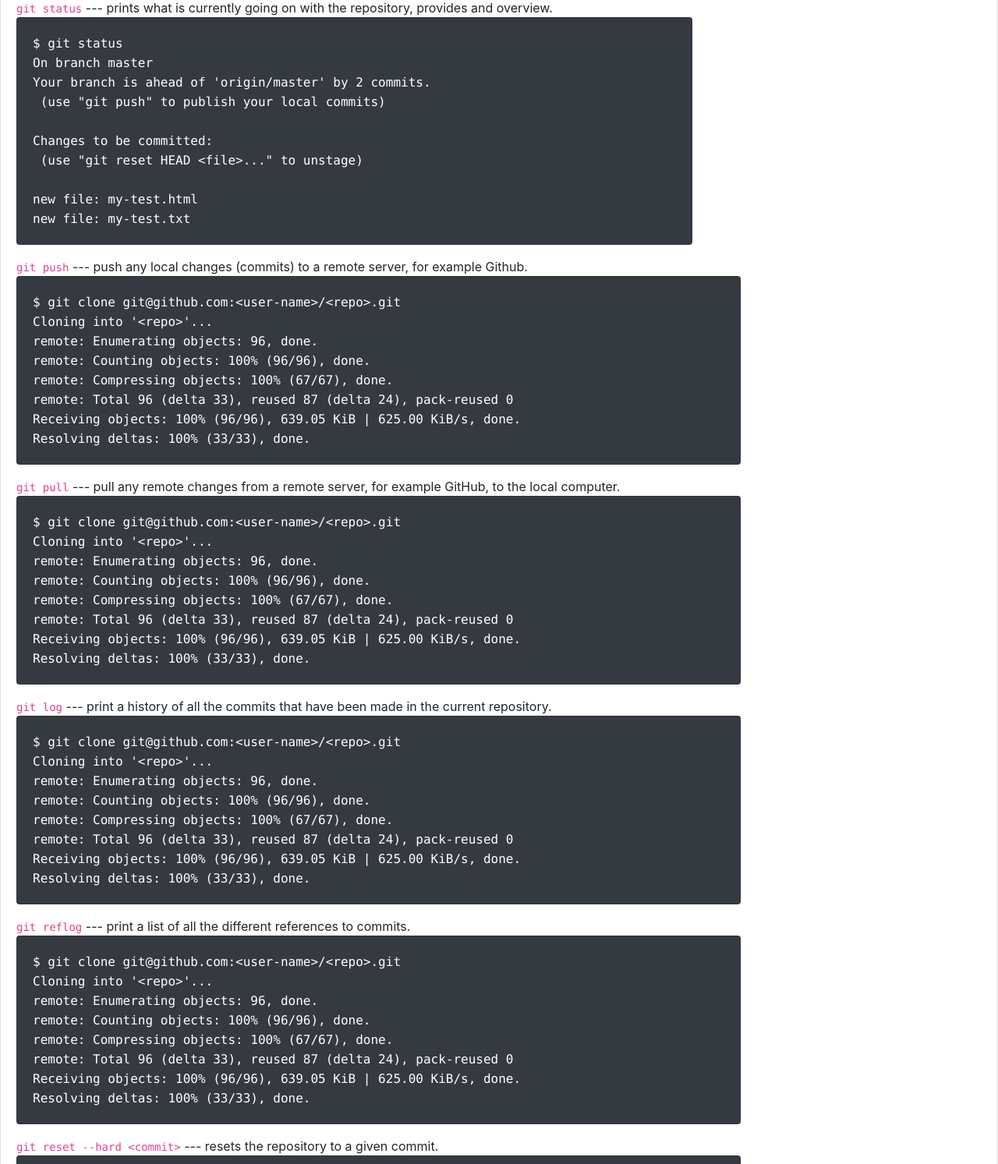
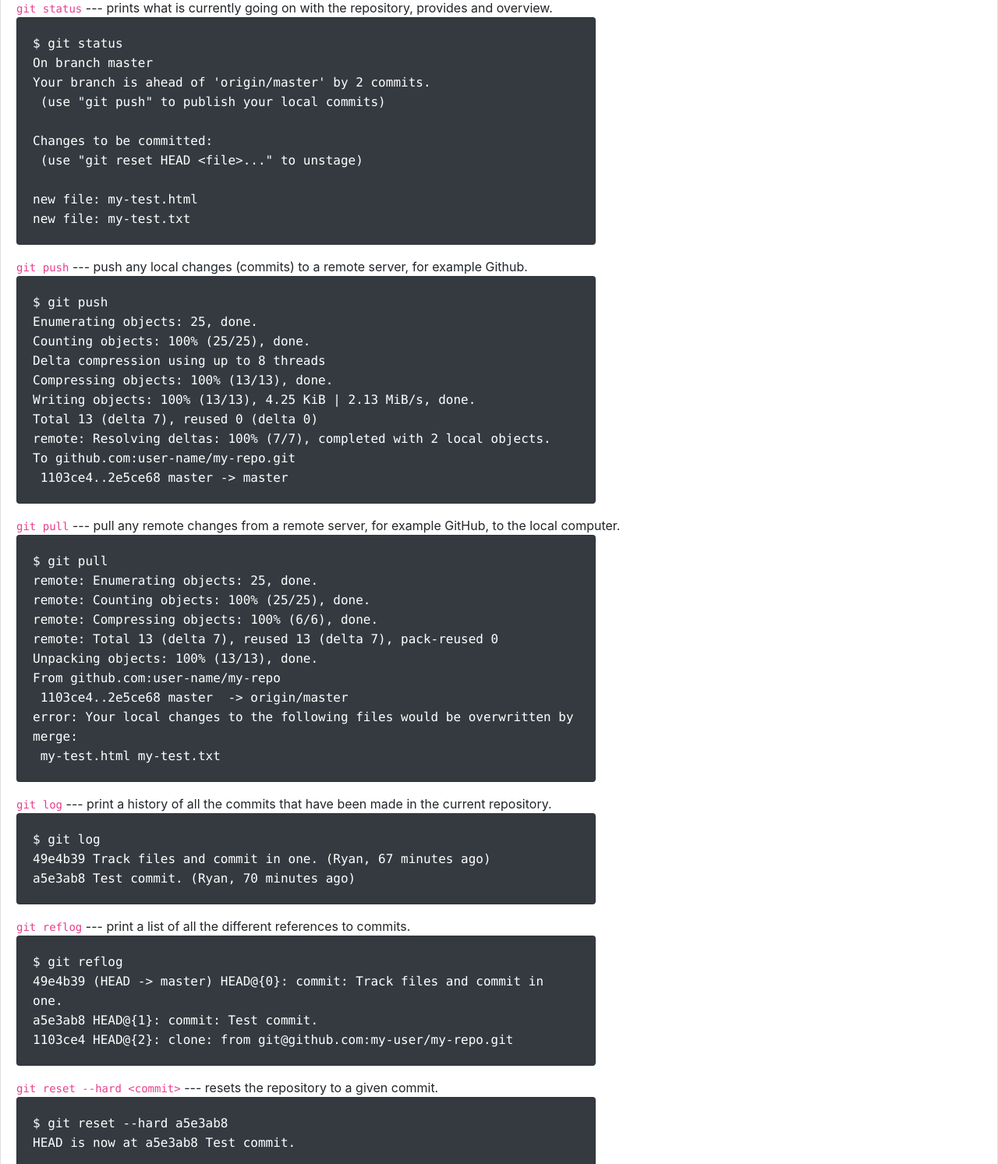
Before and after one commit to ryanleonbutler/cs50w2020, a plain HTML site: page project0/git.html in a window 1280 px wide. Shown: the part 1307-2800 px from the top of the page at 78% size. Drawn offline with nearby package versions, Linux system fonts and the light colour scheme.

Commit message:
Updates to Project0.

```diff
--- a/project0/css/style.scss
+++ b/project0/css/style.scss
@@ -28,6 +28,10 @@ $default-blue: #007bff;
   }
 }
 
+.body {
+  padding-top: 70px;
+}
+
 .table img {
   border-radius: 8px;
   width: 33px;
--- a/project0/git.html
+++ b/project0/git.html
@@ -10,6 +10,8 @@
 </head>
 
 <nav class="navbar navbar-expand-lg navbar-dark"  style="background-color: #212529;">
+    <div class="container">
+        <div class="container-fluid">
             <div class="collapse navbar-collapse" id="navbarText">
                 <ul class="navbar-nav mr-auto">
                     <li class="nav-item"><a class="nav-link" href="index.html">Home<span class="sr-only">(current)</span></a></li>
@@ -22,6 +24,8 @@
                 <span class="navbar-text">
                     Dev Notes
                 </span>
+            </div>
+        </div>
     </div>
 </nav>
 
@@ -45,7 +49,7 @@
         <div class="card-body">
             <h5 class="card-title">Commands</h5>
             <code>git clone &lt;url&gt;</code> --- connects to a repository stored on a server, for example GitHub, and downloads it locally.
-            <div class="card text-white bg-dark mb-3" style="max-width: 70%;">
+            <div class="card text-white bg-dark mb-3" style="max-width: 60%;">
                 <div class="card-body">
                     <p class="card-text">
                         <samp>
@@ -63,7 +67,7 @@
             </div>
 
             <code>git add &lt;filename(s)&gt;</code> --- adds files to the staging area to be included in the next commit.
-            <div class="card text-white bg-dark mb-3" style="max-width: 70%;">
+            <div class="card text-white bg-dark mb-3" style="max-width: 60%;">
                 <div class="card-body">
                     <p class="card-text">
                         <samp>
@@ -75,7 +79,7 @@
             </div>
 
             <code>git add -A</code> --- adds all files to the staging area to be tracked, without specifying their names.<br>
-            <div class="card text-white bg-dark mb-3" style="max-width: 70%;">
+            <div class="card text-white bg-dark mb-3" style="max-width: 60%;">
                 <div class="card-body">
                     <p class="card-text">
                         <samp>
@@ -88,7 +92,7 @@
             </div>
 
             <code>git commit -m &quot;message&quot;</code> --- takes a "snapshot" of the repository and saves it with a message about the changes.
-            <div class="card text-white bg-dark mb-3" style="max-width: 70%;">
+            <div class="card text-white bg-dark mb-3" style="max-width: 60%;">
                 <div class="card-body">
                     <p class="card-text">
                         <samp>
@@ -103,7 +107,7 @@
             </div>
 
             <code>git status</code> --- prints what is currently going on with the repository, provides and overview.<br>
-            <div class="card text-white bg-dark mb-3" style="max-width: 70%;">
+            <div class="card text-white bg-dark mb-3" style="max-width: 60%;">
                 <div class="card-body">
                     <p class="card-text">
                         <samp>
@@ -116,115 +120,98 @@
                             &nbsp;(use "git reset HEAD &lt;file&gt;..." to unstage)<br>
                             <br>
 	                        new file:   my-test.html<br>
-	                        new file:   my-test.txt<br>
+	                        new file:   my-test.txt
                         </samp>
                     </p>
                 </div>
             </div>
 
             <code>git push</code> --- push any local changes (commits) to a remote server, for example Github.<br>
-            <div class="card text-white bg-dark mb-3" style="max-width: 75%;">
+            <div class="card text-white bg-dark mb-3" style="max-width: 60%;">
                 <div class="card-body">
                     <p class="card-text">
                         <samp>
-                            $ git clone git@github.com:&lt;user-name&gt;/&lt;repo&gt;.git<br>
-                            Cloning into '&lt;repo&gt;'...<br>
-                            remote: Enumerating objects: 96, done.<br>
-                            remote: Counting objects: 100% (96/96), done.<br>
-                            remote: Compressing objects: 100% (67/67), done.<br>
-                            remote: Total 96 (delta 33), reused 87 (delta 24), pack-reused 0<br>
-                            Receiving objects: 100% (96/96), 639.05 KiB | 625.00 KiB/s, done.<br>
-                            Resolving deltas: 100% (33/33), done.<br>
+                            $ git push<br>
+                            Enumerating objects: 25, done.<br>
+                            Counting objects: 100% (25/25), done.<br>
+                            Delta compression using up to 8 threads<br>
+                            Compressing objects: 100% (13/13), done.<br>
+                            Writing objects: 100% (13/13), 4.25 KiB | 2.13 MiB/s, done.<br>
+                            Total 13 (delta 7), reused 0 (delta 0)<br>
+                            remote: Resolving deltas: 100% (7/7), completed with 2 local objects.<br>
+                            To github.com:user-name/my-repo.git<br>
+                            &nbsp;1103ce4..2e5ce68  master -> master
                         </samp>
                     </p>
                 </div>
             </div>
 
             <code>git pull</code> --- pull any remote changes from a remote server, for example GitHub, to the local computer.<br>
-            <div class="card text-white bg-dark mb-3" style="max-width: 75%;">
+            <div class="card text-white bg-dark mb-3" style="max-width: 60%;">
                 <div class="card-body">
                     <p class="card-text">
                         <samp>
-                            $ git clone git@github.com:&lt;user-name&gt;/&lt;repo&gt;.git<br>
-                            Cloning into '&lt;repo&gt;'...<br>
-                            remote: Enumerating objects: 96, done.<br>
-                            remote: Counting objects: 100% (96/96), done.<br>
-                            remote: Compressing objects: 100% (67/67), done.<br>
-                            remote: Total 96 (delta 33), reused 87 (delta 24), pack-reused 0<br>
-                            Receiving objects: 100% (96/96), 639.05 KiB | 625.00 KiB/s, done.<br>
-                            Resolving deltas: 100% (33/33), done.<br>
+                            $ git pull<br>
+                            remote: Enumerating objects: 25, done.<br>
+                            remote: Counting objects: 100% (25/25), done.<br>
+                            remote: Compressing objects: 100% (6/6), done.<br>
+                            remote: Total 13 (delta 7), reused 13 (delta 7), pack-reused 0<br>
+                            Unpacking objects: 100% (13/13), done.<br>
+                            From github.com:user-name/my-repo<br>
+                            &nbsp;1103ce4..2e5ce68  master &nbsp;-> origin/master<br>
+                            error: Your local changes to the following files would be overwritten by merge:<br>
+                            &nbsp;my-test.html my-test.txt
                         </samp>
                     </p>
                 </div>
             </div>
 
             <code>git log</code> --- print a history of all the commits that have been made in the current repository.<br>
-            <div class="card text-white bg-dark mb-3" style="max-width: 75%;">
+            <div class="card text-white bg-dark mb-3" style="max-width: 60%;">
                 <div class="card-body">
                     <p class="card-text">
                         <samp>
-                            $ git clone git@github.com:&lt;user-name&gt;/&lt;repo&gt;.git<br>
-                            Cloning into '&lt;repo&gt;'...<br>
-                            remote: Enumerating objects: 96, done.<br>
-                            remote: Counting objects: 100% (96/96), done.<br>
-                            remote: Compressing objects: 100% (67/67), done.<br>
-                            remote: Total 96 (delta 33), reused 87 (delta 24), pack-reused 0<br>
-                            Receiving objects: 100% (96/96), 639.05 KiB | 625.00 KiB/s, done.<br>
-                            Resolving deltas: 100% (33/33), done.<br>
+                            $ git log <br>
+                            49e4b39 Track files and commit in one. (Ryan, 67 minutes ago) <br>
+                            a5e3ab8 Test commit. (Ryan, 70 minutes ago)
                         </samp>
                     </p>
                 </div>
             </div>
 
             <code>git reflog</code> --- print a list of all the different references to commits.<br>
-            <div class="card text-white bg-dark mb-3" style="max-width: 75%;">
+            <div class="card text-white bg-dark mb-3" style="max-width: 60%;">
                 <div class="card-body">
                     <p class="card-text">
                         <samp>
-                            $ git clone git@github.com:&lt;user-name&gt;/&lt;repo&gt;.git<br>
-                            Cloning into '&lt;repo&gt;'...<br>
-                            remote: Enumerating objects: 96, done.<br>
-                            remote: Counting objects: 100% (96/96), done.<br>
-                            remote: Compressing objects: 100% (67/67), done.<br>
-                            remote: Total 96 (delta 33), reused 87 (delta 24), pack-reused 0<br>
-                            Receiving objects: 100% (96/96), 639.05 KiB | 625.00 KiB/s, done.<br>
-                            Resolving deltas: 100% (33/33), done.<br>
+                            $ git reflog <br>
+                            49e4b39 (HEAD -> master) HEAD@{0}: commit: Track files and commit in one. <br>
+                            a5e3ab8 HEAD@{1}: commit: Test commit. <br>
+                            1103ce4 HEAD@{2}: clone: from git@github.com:my-user/my-repo.git
                         </samp>
                     </p>
                 </div>
             </div>
 
             <code>git reset --hard &lt;commit&gt;</code> --- resets the repository to a given commit.<br>
-            <div class="card text-white bg-dark mb-3" style="max-width: 75%;">
+            <div class="card text-white bg-dark mb-3" style="max-width: 60%;">
                 <div class="card-body">
                     <p class="card-text">
                         <samp>
-                            $ git clone git@github.com:&lt;user-name&gt;/&lt;repo&gt;.git<br>
-                            Cloning into '&lt;repo&gt;'...<br>
-                            remote: Enumerating objects: 96, done.<br>
-                            remote: Counting objects: 100% (96/96), done.<br>
-                            remote: Compressing objects: 100% (67/67), done.<br>
-                            remote: Total 96 (delta 33), reused 87 (delta 24), pack-reused 0<br>
-                            Receiving objects: 100% (96/96), 639.05 KiB | 625.00 KiB/s, done.<br>
-                            Resolving deltas: 100% (33/33), done.<br>
+                            $ git reset --hard a5e3ab8 <br>
+                            HEAD is now at a5e3ab8 Test commit.
                         </samp>
                     </p>
                 </div>
             </div>
 
-            <code>git reset --hard origin/master</code> --- resets the repository to its original state, for example the version cloned from GitHub.<br>
-            <div class="card text-white bg-dark mb-3" style="max-width: 75%;">
+            <code>git reset --hard origin/master</code> --- resets the repository to its original state, the version cloned from GitHub.<br>
+            <div class="card text-white bg-dark mb-3" style="max-width: 60%;">
                 <div class="card-body">
                     <p class="card-text">
                         <samp>
-                            $ git clone git@github.com:&lt;user-name&gt;/&lt;repo&gt;.git<br>
-                            Cloning into '&lt;repo&gt;'...<br>
-                            remote: Enumerating objects: 96, done.<br>
-                            remote: Counting objects: 100% (96/96), done.<br>
-                            remote: Compressing objects: 100% (67/67), done.<br>
-                            remote: Total 96 (delta 33), reused 87 (delta 24), pack-reused 0<br>
-                            Receiving objects: 100% (96/96), 639.05 KiB | 625.00 KiB/s, done.<br>
-                            Resolving deltas: 100% (33/33), done.<br>
+                            $ git reset --hard origin/master <br>
+                            HEAD is now at 2e5ce68 Updated my-repo
                         </samp>
                     </p>
                 </div>
```
Also changed, not shown: project0/index.html (+1 -1 lines), project0/css/style.css, 1 other file. Lines whose indentation alone changed are shown as unchanged.
